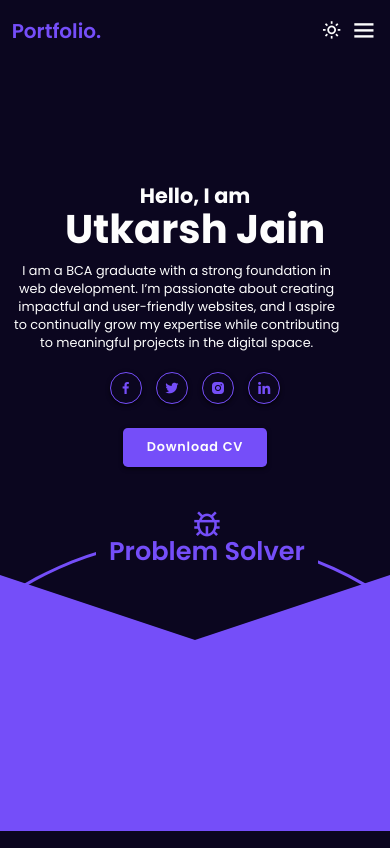
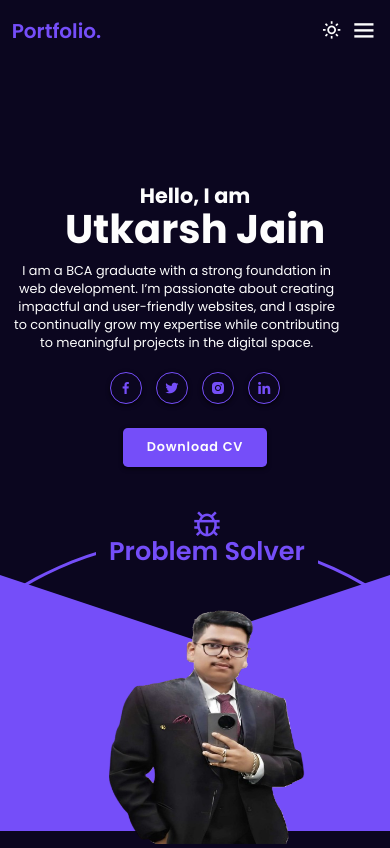
Before and after one commit to Utkarshjain492/Utkarsh_portfolio, a plain HTML site: page index.html in a window 390 px wide. Shown: the top 848 px of the page. Drawn offline with nearby package versions, Linux system fonts and the light colour scheme.

Commit message:
Update style.css

```diff
--- a/css/style.css
+++ b/css/style.css
@@ -793,7 +793,9 @@ span {
     }
 
     .home-img img {
-        display: none;
+        right: 13%;
+        width: 230px;
+        height: 240px;
     }
 
     .footer {
```
